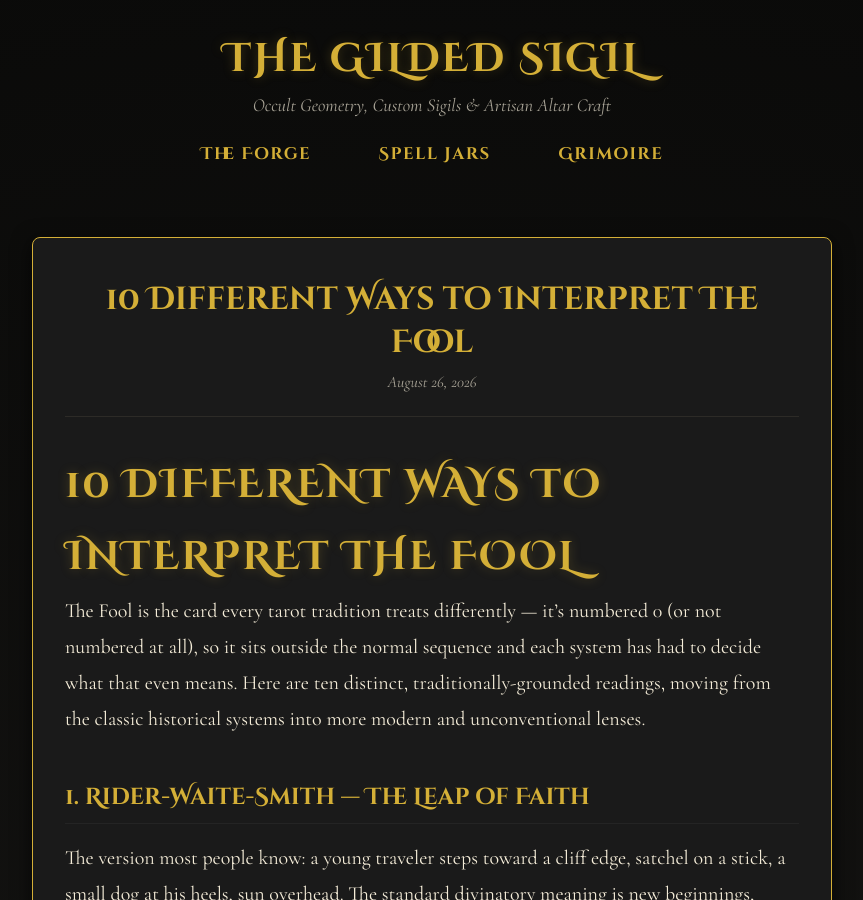
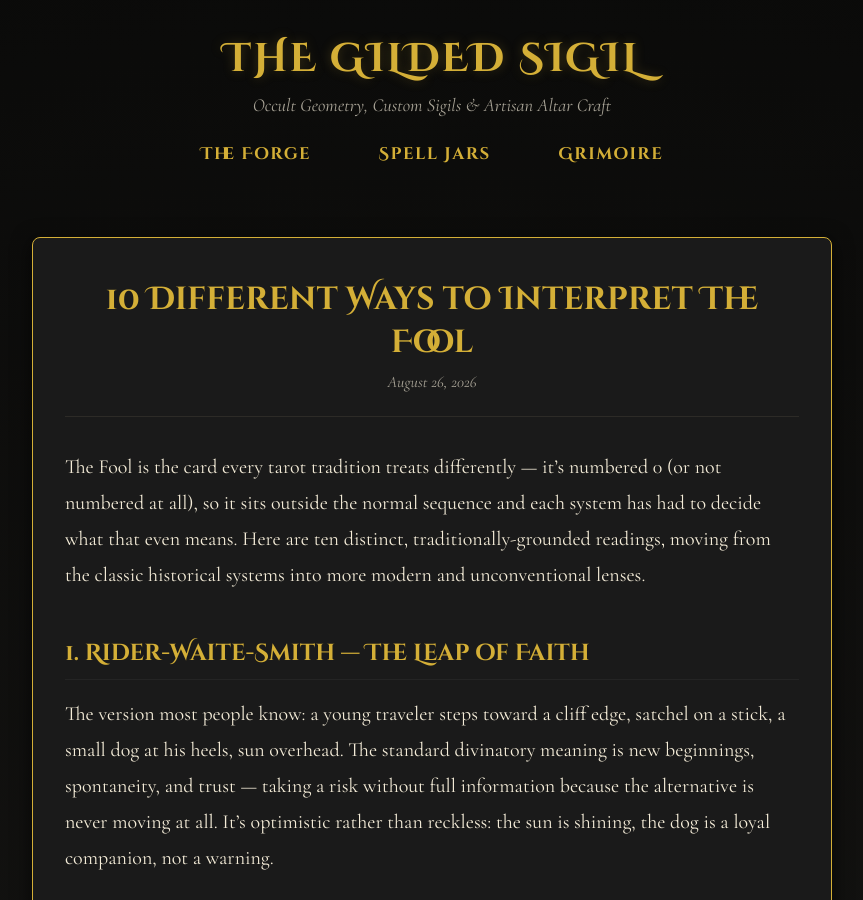
Before and after one commit to maf187/the-gilded-sigil, a Jekyll site: the page built from _posts/2026-08-27-10-different-ways-to-interpret-the-fool.md, in a window 1280 px wide and 900 px high. Shown: the whole window, without its empty margins (208-1071 px from the left). Built offline with Jekyll 4.4.1, drawn with Linux system fonts in a browser that asks for light colours.

Commit message:
Remove title from Fool interpretation post
Removed the title from the Fool interpretation post.

```diff
--- a/_posts/2026-08-27-10-different-ways-to-interpret-the-fool.md
+++ b/_posts/2026-08-27-10-different-ways-to-interpret-the-fool.md
@@ -6,8 +6,6 @@ summary: "From historical systems like Marseille and Golden Dawn to Jungian arch
 category: tarot
 tags: [tarot, major-arcana, card-study]
 ---
-
-# 10 Different Ways to Interpret The Fool
 
 The Fool is the card every tarot tradition treats differently — it's numbered 0 (or not numbered at all), so it sits outside the normal sequence and each system has had to decide what that even means. Here are ten distinct, traditionally-grounded readings, moving from the classic historical systems into more modern and unconventional lenses.
 
```
